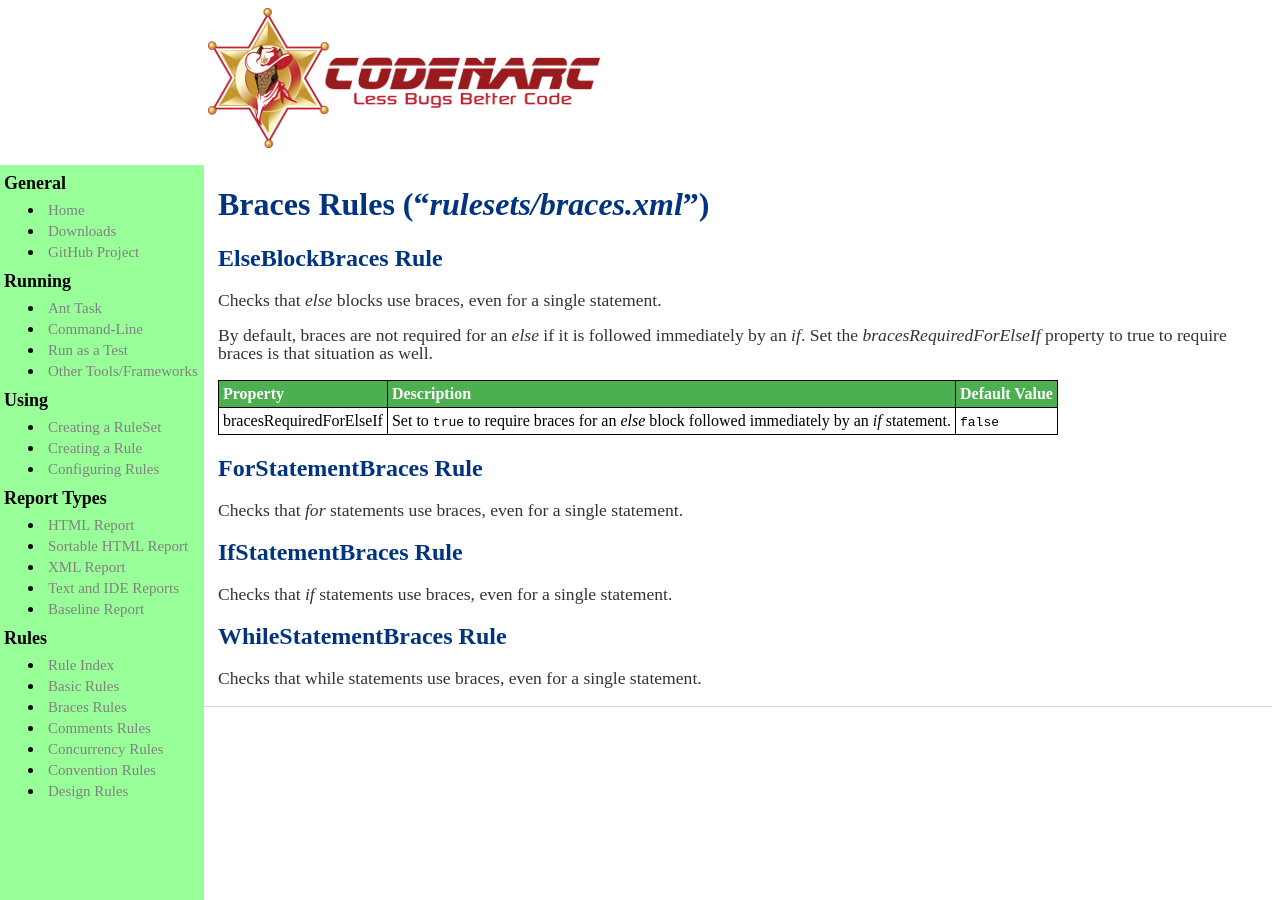
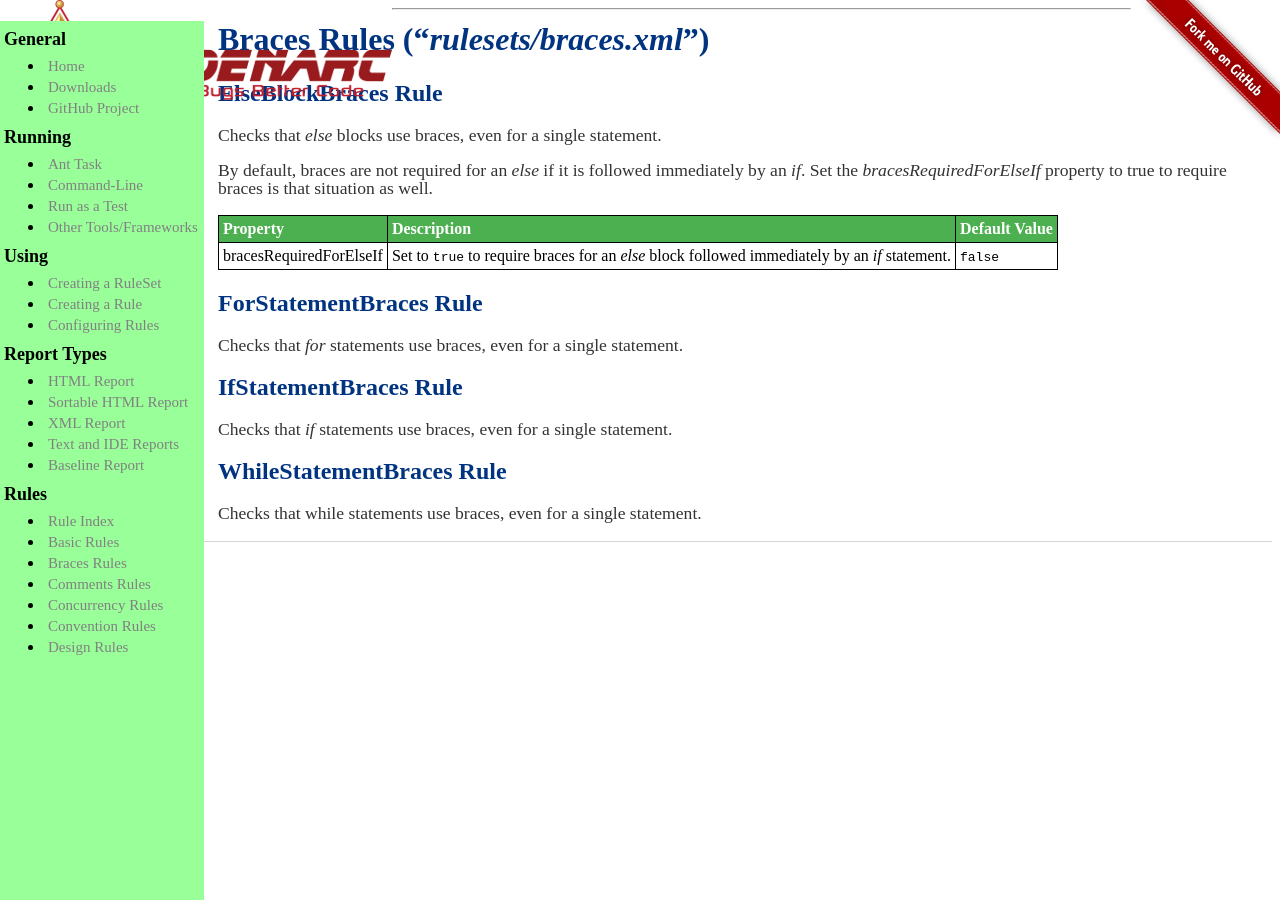
Before and after one commit to CodeNarc/CodeNarc, a Jekyll site: the page built from codenarc-rules-braces.md, in a window 1280 px wide. Built offline with Jekyll 4.4.1, drawn with Linux system fonts in a browser that asks for light colours.

Commit message:
Convert site to markdown

```diff
--- a/css/main.css
+++ b/css/main.css
@@ -105,11 +105,11 @@ tr:nth-child(even) {background-color: #f2f2f2;}
 
 
 div.clear{
-    clear:both;
-    visibility: hidden;
+    /*clear:both;*/
+    /*visibility: hidden;*/
 }
 div.clear hr{
-    display: none;
+    /*display: none;*/
 }
 #bannerLeft, #bannerRight {
     font-size: xx-large;
@@ -126,8 +126,13 @@ div.clear hr{
 }
 #banner {
     padding: 0px;
-    margin-left: 200px; /* Same as the width of the sidebar */
+    /*margin-left: 200px;*/ /* Same as the width of the sidebar */
+    margin-left: 0px; /* Same as the width of the sidebar */
     width: 100%;
+    position: fixed; /* Fixed (stay in place on scroll) */
+    z-index: 1; /* Stay on top */
+    top: 0;
+    left: 0;
 
 }
 #banner img {
```
